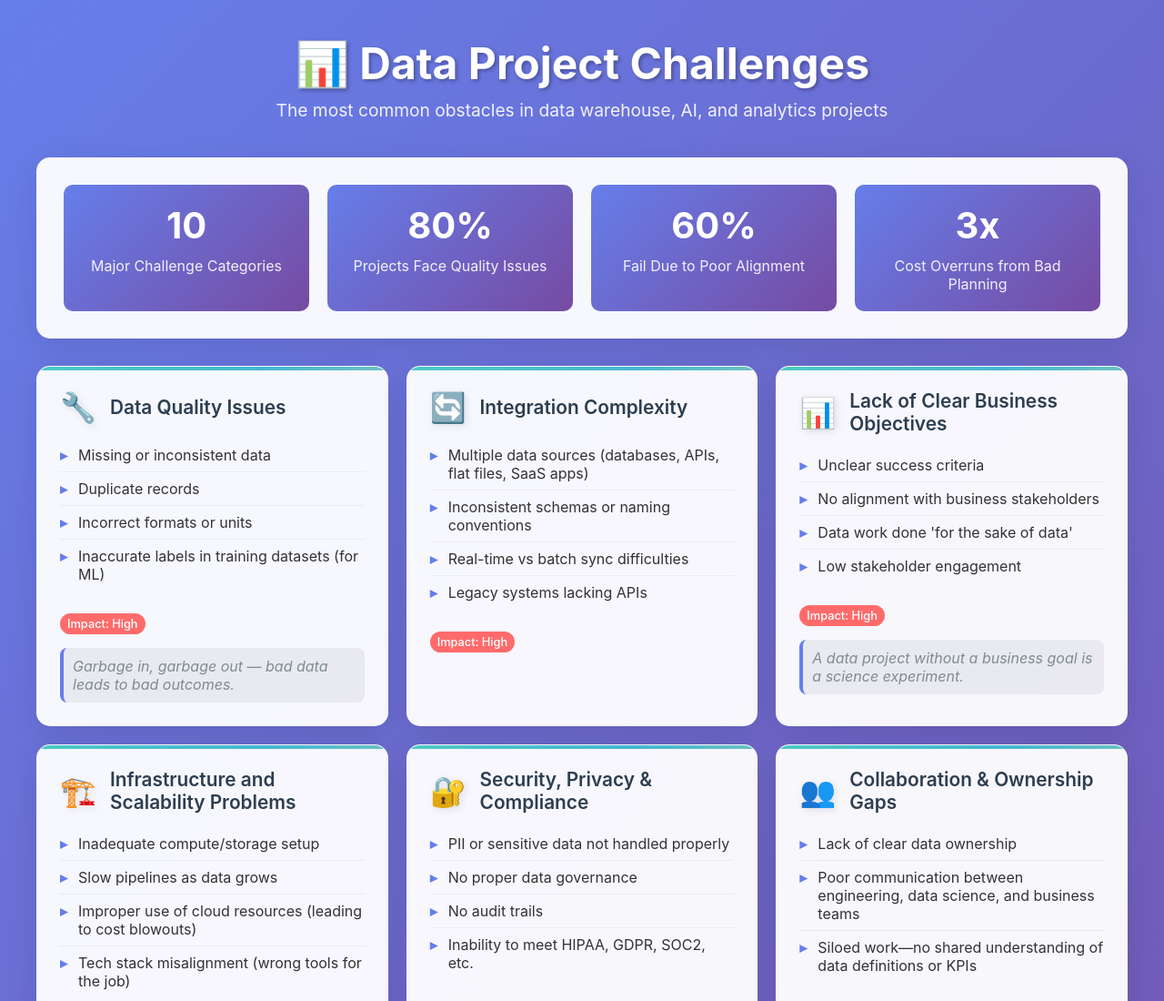
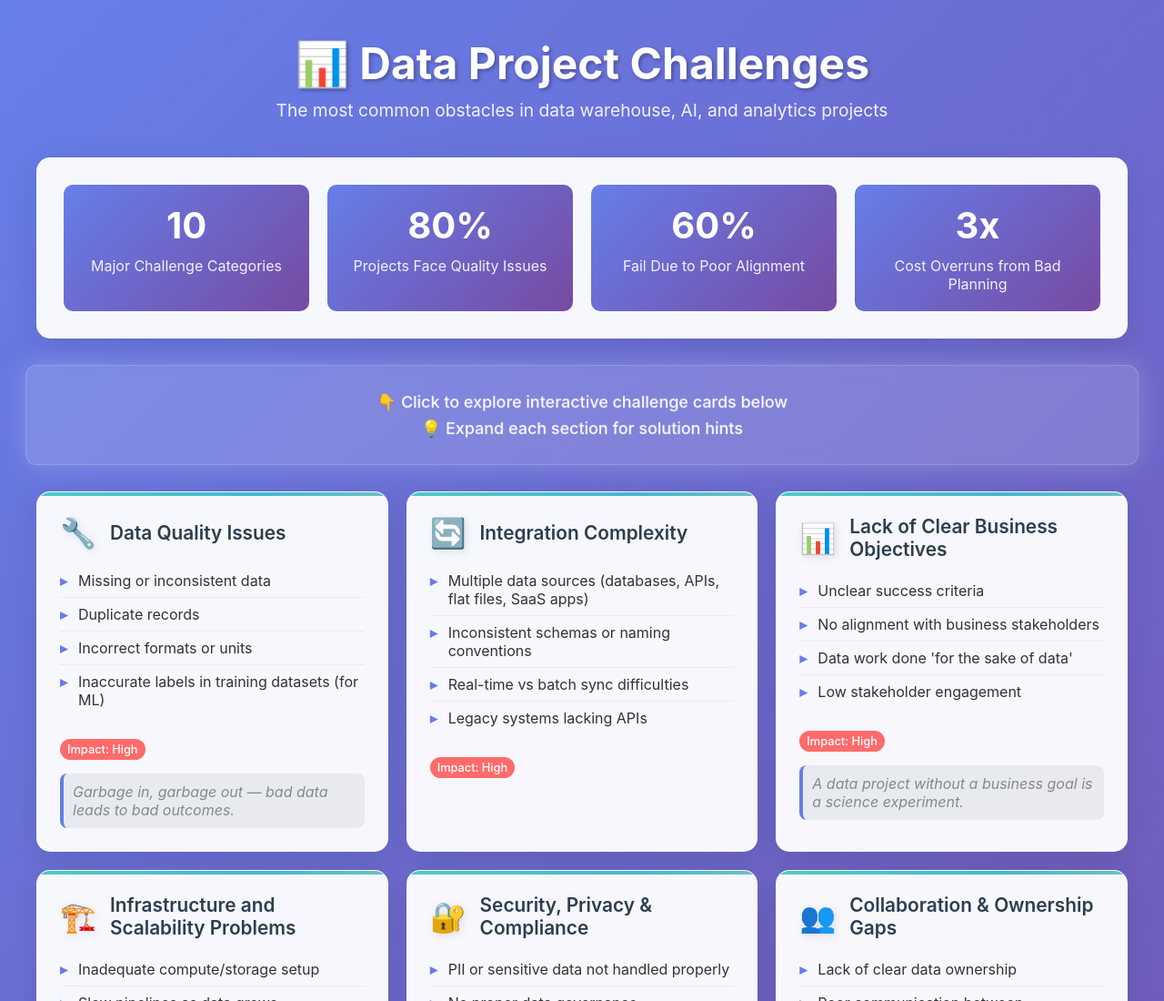
Before and after one commit to rvellaturi/data-project-challenges, a plain HTML site: page index.html in a window 1280 px wide. Shown: the top 1100 px of the page at 91% size. Drawn offline with Linux system fonts and the light colour scheme.

Commit message:
Update index.html

```diff
--- a/index.html
+++ b/index.html
@@ -40,6 +40,39 @@
         .header p {
             font-size: 1.2rem;
             opacity: 0.9;
+        }
+
+        .cta-section {
+            margin-top: 20px;
+            margin-bottom: 30px;
+            text-align: center;
+        }
+
+        .cta-card {
+            background: rgba(255, 255, 255, 0.15);
+            border-radius: 12px;
+            padding: 20px;
+            backdrop-filter: blur(10px);
+            border: 1px solid rgba(255, 255, 255, 0.2);
+            animation: pulse 2s infinite;
+        }
+
+        .cta-text {
+            font-size: 1.1rem;
+            margin: 8px 0;
+            font-weight: 500;
+            color: white;
+        }
+
+        @keyframes pulse {
+            0%, 100% {
+                transform: scale(1);
+                box-shadow: 0 0 20px rgba(255, 255, 255, 0.1);
+            }
+            50% {
+                transform: scale(1.02);
+                box-shadow: 0 0 30px rgba(255, 255, 255, 0.2);
+            }
         }
 
         .challenges-grid {
@@ -347,6 +380,13 @@
             </div>
         </div>
 
+        <div class="cta-section">
+            <div class="cta-card">
+                <p class="cta-text">👇 Click to explore interactive challenge cards below</p>
+                <p class="cta-text">💡 Expand each section for solution hints</p>
+            </div>
+        </div>
+
         <div class="challenges-grid" id="challengesGrid">
             <!-- Challenge cards will be populated by JavaScript -->
         </div>
```
